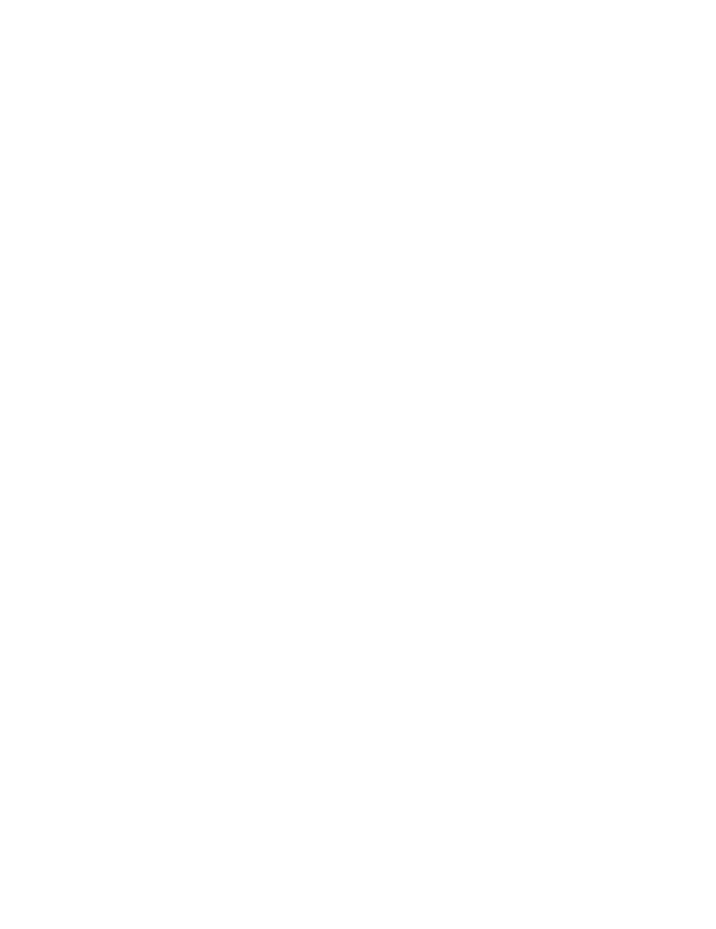
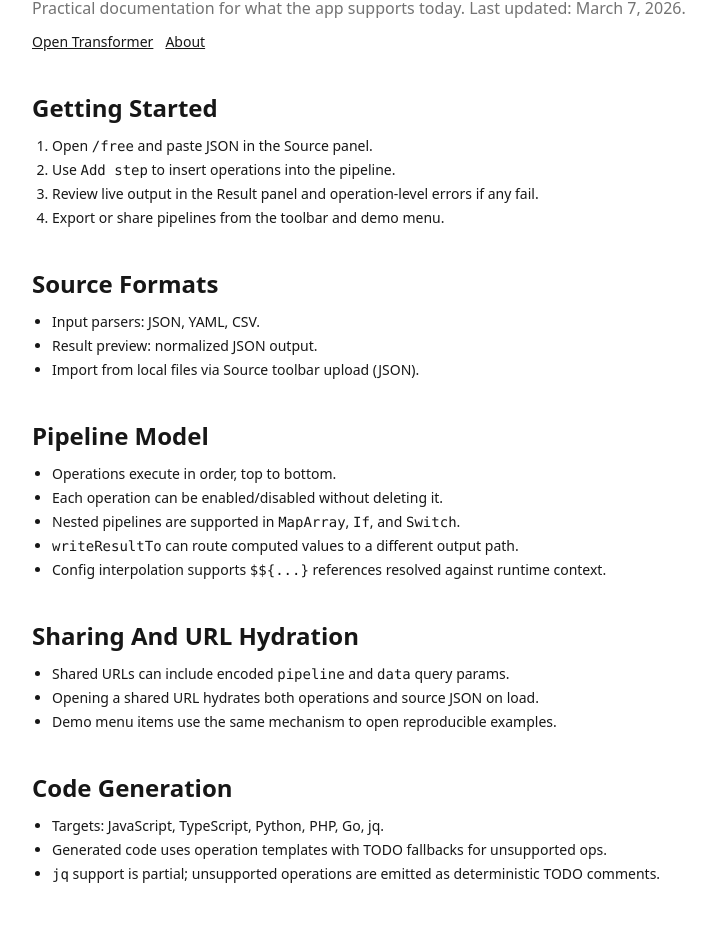
Before and after one commit to nekser/jsonloom, a Next.js app: page /docs in a window 1280 px wide. Before the commit this address had no page. Shown: the part 140-1069 px from the top of the page, without its empty margins (120-836 px from the left). Before the commit the page ends 800 px from the top, so only its background shows below. Built offline with nearby package versions, Linux system fonts and the light colour scheme.

Commit message:
feat(routes): add docs/about pages and remove pricing/blog nav links

```diff
--- /dev/null
+++ b/app/about/page.tsx
@@ -0,0 +1,48 @@
+import type { Metadata } from "next";
+import Link from "next/link";
+import { APP_ROUTES } from "@/src/navigation/routes";
+
+export const metadata: Metadata = {
+  title: "About | JSON Transformation Tool",
+  description: "What the JSON Transformation Tool does today and how to use it.",
+};
+
+export default function AboutPage() {
+  return (
+    <main className="container mx-auto px-6 py-10 max-w-4xl space-y-8">
+      <header className="space-y-3">
+        <h1 className="text-3xl font-semibold">About</h1>
+        <p className="text-muted-foreground">
+          JSON Transformation Tool is a browser-based workspace for building repeatable data transformations with
+          composable pipeline steps.
+        </p>
+      </header>
+
+      <section className="space-y-2">
+        <h2 className="text-2xl font-semibold">What It Supports</h2>
+        <ul className="list-disc pl-5 space-y-1 text-sm">
+          <li>Source formats: JSON, YAML, and CSV.</li>
+          <li>Pipeline operations across object, array, string, math, control-flow, validation, and date categories.</li>
+          <li>Live preview, intermediate state inspection, and operation-level error reporting.</li>
+          <li>Pipeline sharing via encoded URL and downloadable generated code.</li>
+        </ul>
+      </section>
+
+      <section className="space-y-2">
+        <h2 className="text-2xl font-semibold">Current Status</h2>
+        <p className="text-sm text-muted-foreground">
+          The tool is actively evolving. Documentation and tests are being expanded in parallel with feature work.
+          Route scope is intentionally focused on core product pages.
+        </p>
+      </section>
+
+      <section className="space-y-2">
+        <h2 className="text-2xl font-semibold">Navigate</h2>
+        <div className="flex gap-4 text-sm">
+          <Link className="underline" href={APP_ROUTES.free}>Open Transformer</Link>
+          <Link className="underline" href={APP_ROUTES.docs}>Read Docs</Link>
+        </div>
+      </section>
+    </main>
+  );
+}
--- /dev/null
+++ b/app/docs/page.tsx
@@ -0,0 +1,123 @@
+import type { Metadata } from "next";
+import Link from "next/link";
+import { operationCatalog, type OperationCategory } from "@/src/operations/operationRegistry";
+import { APP_ROUTES } from "@/src/navigation/routes";
+
+export const metadata: Metadata = {
+  title: "Docs | JSON Transformation Tool",
+  description: "Current capabilities and usage guide for the JSON Transformation Tool.",
+};
+
+const categoryOrder: OperationCategory[] = [
+  "Object",
+  "Array",
+  "String",
+  "Math",
+  "Control",
+  "Validation",
+  "Date",
+  "Other",
+];
+
+const codegenTargets = ["JavaScript", "TypeScript", "Python", "PHP", "Go", "jq"] as const;
+
+export default function DocsPage() {
+  const grouped = operationCatalog.reduce<Record<OperationCategory, typeof operationCatalog>>((acc, item) => {
+    if (!acc[item.category]) acc[item.category] = [];
+    acc[item.category].push(item);
+    return acc;
+  }, {} as Record<OperationCategory, typeof operationCatalog>);
+
+  return (
+    <main className="container mx-auto px-6 py-10 max-w-5xl space-y-10">
+      <header className="space-y-3">
+        <h1 className="text-3xl font-semibold">Documentation</h1>
+        <p className="text-muted-foreground">
+          Practical documentation for what the app supports today. Last updated: March 7, 2026.
+        </p>
+        <div className="flex gap-3 text-sm">
+          <Link className="underline" href={APP_ROUTES.free}>Open Transformer</Link>
+          <Link className="underline" href={APP_ROUTES.about}>About</Link>
+        </div>
+      </header>
+
+      <section className="space-y-3" id="getting-started">
+        <h2 className="text-2xl font-semibold">Getting Started</h2>
+        <ol className="list-decimal pl-5 space-y-1 text-sm">
+          <li>Open <code>/free</code> and paste JSON in the Source panel.</li>
+          <li>Use <code>Add step</code> to insert operations into the pipeline.</li>
+          <li>Review live output in the Result panel and operation-level errors if any fail.</li>
+          <li>Export or share pipelines from the toolbar and demo menu.</li>
+        </ol>
+      </section>
+
+      <section className="space-y-3" id="formats">
+        <h2 className="text-2xl font-semibold">Source Formats</h2>
+        <ul className="list-disc pl-5 space-y-1 text-sm">
+          <li>Input parsers: JSON, YAML, CSV.</li>
+          <li>Result preview: normalized JSON output.</li>
+          <li>Import from local files via Source toolbar upload (JSON).</li>
+        </ul>
+      </section>
+
+      <section className="space-y-3" id="pipeline-model">
+        <h2 className="text-2xl font-semibold">Pipeline Model</h2>
+        <ul className="list-disc pl-5 space-y-1 text-sm">
+          <li>Operations execute in order, top to bottom.</li>
+          <li>Each operation can be enabled/disabled without deleting it.</li>
+          <li>Nested pipelines are supported in <code>MapArray</code>, <code>If</code>, and <code>Switch</code>.</li>
+          <li><code>writeResultTo</code> can route computed values to a different output path.</li>
+          <li>Config interpolation supports <code>${"${...}"}</code> references resolved against runtime context.</li>
+        </ul>
+      </section>
+
+      <section className="space-y-3" id="sharing">
+        <h2 className="text-2xl font-semibold">Sharing And URL Hydration</h2>
+        <ul className="list-disc pl-5 space-y-1 text-sm">
+          <li>Shared URLs can include encoded <code>pipeline</code> and <code>data</code> query params.</li>
+          <li>Opening a shared URL hydrates both operations and source JSON on load.</li>
+          <li>Demo menu items use the same mechanism to open reproducible examples.</li>
+        </ul>
+      </section>
+
+      <section className="space-y-3" id="codegen">
+        <h2 className="text-2xl font-semibold">Code Generation</h2>
+        <ul className="list-disc pl-5 space-y-1 text-sm">
+          <li>Targets: {codegenTargets.join(", ")}.</li>
+          <li>Generated code uses operation templates with TODO fallbacks for unsupported ops.</li>
+          <li><code>jq</code> support is partial; unsupported operations are emitted as deterministic TODO comments.</li>
+        </ul>
+      </section>
+
+      <section className="space-y-4" id="operations">
+        <h2 className="text-2xl font-semibold">Operation Reference</h2>
+        {categoryOrder.map((category) => {
+          const items = grouped[category] ?? [];
+          if (items.length === 0) return null;
+          return (
+            <div key={category} className="space-y-2">
+              <h3 className="text-xl font-medium">{category}</h3>
+              <ul className="space-y-1 text-sm">
+                {items.map((item) => (
+                  <li key={item.type}>
+                    <code>{item.type}</code>: {item.description}
+                  </li>
+                ))}
+              </ul>
+            </div>
+          );
+        })}
+      </section>
+
+      <section className="space-y-3" id="troubleshooting">
+        <h2 className="text-2xl font-semibold">Troubleshooting</h2>
+        <ul className="list-disc pl-5 space-y-1 text-sm">
+          <li>If output is empty, check the Result panel error banner for operation id and message.</li>
+          <li>Validate JSON source first; parser errors short-circuit pipeline execution.</li>
+          <li>For large payloads, keep source under the in-app size guardrail and split heavy pipelines.</li>
+          <li>Use demo URLs to verify expected behavior against known-good fixtures.</li>
+        </ul>
+      </section>
+    </main>
+  );
+}
--- a/components/Header.tsx
+++ b/components/Header.tsx
@@ -1,12 +1,13 @@
 "use client";
 import { Button } from "@/components/ui/button";
 import { DropdownMenu, DropdownMenuContent, DropdownMenuItem, DropdownMenuSeparator, DropdownMenuSub, DropdownMenuSubContent, DropdownMenuSubTrigger, DropdownMenuTrigger } from "@/components/ui/dropdown-menu";
-import { BookOpenText, ExternalLink, Info, MoreVertical } from "lucide-react";
+import { BookOpenText, Info, MoreVertical } from "lucide-react";
 import Link from "next/link";
 import { usePathname } from "next/navigation";
 import { PipelineEncoder } from "../src/utils/sharing/PipelineEncoder";
 import { useIsMobile } from "./hooks/useMediaQuery";
 import ThemeToggle from "./ThemeToggle";
+import { APP_ROUTES, LANDING_NAV_LINKS } from "@/src/navigation/routes";
 
 export default function Header() {
   const isMobile = useIsMobile();
@@ -38,14 +39,18 @@ export default function Header() {
   if (isLanding) {
     return (
       <header className="h-14 px-4 border-b border-neutral-200 dark:border-neutral-800 flex items-center gap-4">
-        <Link href="/" className="font-semibold">YourApp</Link>
+        <Link href={APP_ROUTES.home} className="font-semibold">JSON Transformation Tool</Link>
         <nav className="hidden md:flex items-center gap-4 text-sm text-muted-foreground">
-          <a href="#features">Features</a>
-          <Link href="/pricing">Pricing</Link>
-          <Link href="/blog">Blog</Link>
+          {LANDING_NAV_LINKS.map((item) =>
+            item.href.startsWith("#") ? (
+              <a key={item.href} href={item.href}>{item.label}</a>
+            ) : (
+              <Link key={item.href} href={item.href}>{item.label}</Link>
+            )
+          )}
         </nav>
         <div className="ml-auto flex items-center gap-2">
-          <Button asChild size="sm"><Link href="/free">Try Free Transformer</Link></Button>
+          <Button asChild size="sm"><Link href={APP_ROUTES.free}>Try Free Transformer</Link></Button>
           <DropdownMenu>
             <DropdownMenuTrigger asChild>
               <Button variant="ghost" size="icon" aria-label="Menu">
@@ -58,10 +63,10 @@ export default function Header() {
               className={isMobile ? "w-screen max-w-none rounded-none" : undefined}
             >
               <DropdownMenuItem asChild>
-                <a href="/docs" target="_blank" rel="noopener noreferrer"><BookOpenText className="h-4 w-4 mr-2" /> Docs <ExternalLink className="h-3 w-3 ml-auto opacity-70" /></a>
+                <Link href={APP_ROUTES.docs}><BookOpenText className="h-4 w-4 mr-2" /> Docs</Link>
               </DropdownMenuItem>
               <DropdownMenuItem asChild>
-                <a href="/about" target="_blank" rel="noopener noreferrer"><Info className="h-4 w-4 mr-2" /> About <ExternalLink className="h-3 w-3 ml-auto opacity-70" /></a>
+                <Link href={APP_ROUTES.about}><Info className="h-4 w-4 mr-2" /> About</Link>
               </DropdownMenuItem>
               <DropdownMenuSub>
                 <DropdownMenuSubTrigger>Demo pipelines</DropdownMenuSubTrigger>
@@ -96,10 +101,10 @@ export default function Header() {
               className={isMobile ? "w-screen max-w-none rounded-none" : undefined}
             >
             <DropdownMenuItem asChild>
-              <a href="/docs" target="_blank" rel="noopener noreferrer"><BookOpenText className="h-4 w-4 mr-2" /> Docs <ExternalLink className="h-3 w-3 ml-auto opacity-70" /></a>
+              <Link href={APP_ROUTES.docs}><BookOpenText className="h-4 w-4 mr-2" /> Docs</Link>
             </DropdownMenuItem>
             <DropdownMenuItem asChild>
-              <a href="/about" target="_blank" rel="noopener noreferrer"><Info className="h-4 w-4 mr-2" /> About <ExternalLink className="h-3 w-3 ml-auto opacity-70" /></a>
+              <Link href={APP_ROUTES.about}><Info className="h-4 w-4 mr-2" /> About</Link>
             </DropdownMenuItem>
             <DropdownMenuSub>
               <DropdownMenuSubTrigger>Demo pipelines</DropdownMenuSubTrigger>
--- /dev/null
+++ b/src/navigation/routes.ts
@@ -0,0 +1,14 @@
+export const APP_ROUTES = {
+  home: "/",
+  free: "/free",
+  docs: "/docs",
+  about: "/about",
+} as const;
+
+export const LANDING_NAV_LINKS = [
+  { label: "Features", href: "#features" },
+  { label: "Docs", href: APP_ROUTES.docs },
+  { label: "About", href: APP_ROUTES.about },
+] as const;
+
+export const DEFERRED_ROUTES = ["/pricing", "/blog"] as const;
```
Also changed, not shown: 1 other file (tests, documents, lock files or other folders).
